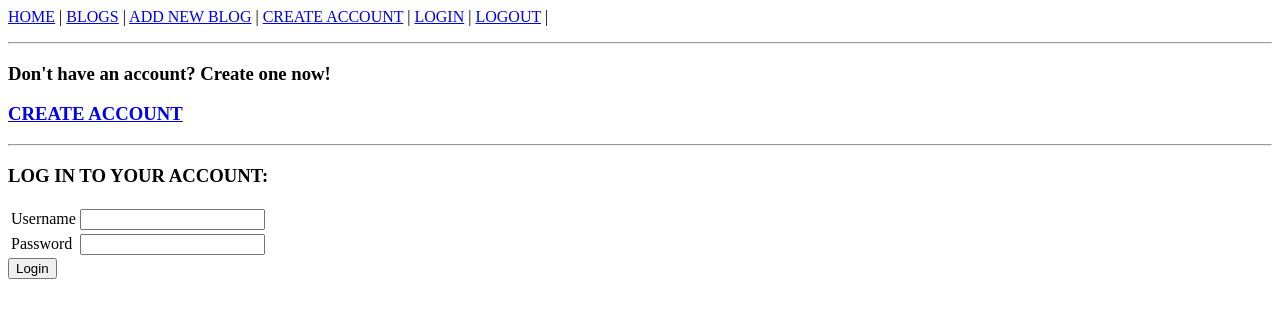
After one commit to jdecota/blogz, a Flask app: page /login in a window 1280 px wide. The commit adds this page. Shown: the top 318 px of the page. Run offline with Flask 2, Linux system fonts and the light colour scheme.

Commit message:
COMPLETE!

```diff
--- a/main.py
+++ b/main.py
@@ -1,50 +1,142 @@
-from flask import Flask, request, redirect, render_template, flash
+from flask import Flask, request, redirect, render_template, flash, session
 from flask_sqlalchemy import SQLAlchemy
-import jinja2
 
 app = Flask(__name__)
 app.config['DEBUG'] = True
-app.config['SQLALCHEMY_DATABASE_URI'] = 'mysql+pymysql://build-a-blog:deco2545@localhost:8889/build-a-blog'
+app.config['SQLALCHEMY_DATABASE_URI'] = 'mysql+pymysql://blogz:deco2545@localhost:8889/blogz'
 app.config['SQLALCHEMY_ECHO'] = True
 
 db = SQLAlchemy(app)
-app.secret_key='424323478'
-class blog(db.Model):
+app.secret_key='424323gfdgf'
+
+class Blog(db.Model):
 
     id = db.Column(db.Integer, primary_key=True)
     title = db.Column(db.String(100))
     body = db.Column(db.String(200))
+    owner_id = db.Column(db.Integer, db.ForeignKey('user.id'))
 
-    def __init__ (self, title, body):
+
+    def __init__ (self, title, body, owner):
         self.title = title
         self.body = body
+        self.owner = owner
+
+class User(db.Model):
+    id = db.Column(db.Integer, primary_key=True)
+    username = db.Column(db.String(120), unique=True)
+    password = db.Column(db.String(120))
+    blogs = db.relationship('Blog', backref='owner')
+
+    def __init__ (self, username, password):
+        self.username = username
+        self.password = password
+
+@app.before_request
+def require_login():
+    allowed_routes = ['login','signup','blog']
+    if request.endpoint not in allowed_routes and "username" not in session:    #if email KEY is not in session dictionary
+        return redirect('/login')
+
+@app.route('/')
+def index():
+        users = User.query.all()
+        return render_template('index.html', users=users)
+
+@app.route('/login', methods=['POST','GET'])
+def login():
+    if request.method == 'POST':
+        username = request.form['username']
+        password = request.form['password']
+        user = User.query.filter_by(username=username).first()
+
+        if user and user.password == password:
+            session['username'] = username
+            flash('Logged in')
+            return redirect('/newpost')
+
+        else:
+            flash('INCORRECT USERNAME OR PASSWORD')
+
+    return render_template('login.html')
+
+@app.route('/signup', methods=['POST','GET'])
+def signup():
+    if request.method == 'POST':
+        username = request.form['username']
+        password = request.form['password']
+        verify = request.form['verify']
+
+        existing_user = User.query.filter_by(username=username).first()
+
+        if (username.strip() == ''
+            or password.strip() == ''
+            or verify.strip() == ''):
+            flash('ONE OR MORE FIELDS ARE INVALID')
+
+        if password != verify:
+            flash('PASSWORDS DO NOT MATCH')
+
+        if len(username) < 3:
+            flash('INVALID USERNAME')
+
+        if len(password) < 3:
+            flash('INVALID PASSWORD')
+
+        if existing_user:
+            flash("USERNAME ALREADY EXISTS")
+
+        if not existing_user:
+            new_user = User(username,password)
+            db.session.add(new_user)
+            db.session.commit()
+            session['username'] = username
+            return redirect('/signup')
+
+    return render_template('signup.html')
 
 @app.route('/blog')
-def blog_list():
+def blog():
     if request.args.get('id'):
         blog_id = int(request.args.get('id'))
-        single_id = blog.query.get(blog_id)
-        return render_template('Blog-single.html', blog=single_id )
-    blogs = blog.query.all()
+        single_id = Blog.query.get(blog_id)
+        return render_template('Blog-single.html', blog=single_id)
+
+    blogs = Blog.query.all()
     return render_template('blog.html',blogs=blogs)
 
-def redirect_blog():
-    return redirect ('/')
+@app.route('/singleuser')
+def singleuser():
+    if request.method == 'GET':
+        user_id = int(request.args.get('id'))
+        user = User.query.filter_by(id=user_id).first()
+        blogs = Blog.query.filter_by(owner_id=user_id)
+
+        return render_template('singleUser.html', blogs=blogs, user=user)
 
 @app.route('/newpost', methods=['GET','POST'])
-def new_post():
+def newpost():
 
     if request.method == 'POST':
         title = request.form['blog_title']
         body = request.form['blog_body']
+        owner = User.query.filter_by(username=session['username']).first()
+
         if body and title:
-            new_post = blog(title,body)
+            new_post = Blog(title,body,owner)
             db.session.add(new_post)
             db.session.commit()
             return redirect ('/blog?id='+str(new_post.id))
-        if not body and not title:
+
+        if not body or not title:
             flash("Text Required In All Fields")
     return render_template('newpost.html')
 
+@app.route('/logout')
+def logout():
+    del session['username']
+    flash('Successfully Logged Out')
+    return redirect ('/login')
+
 if __name__ == '__main__':
     app.run()
--- a/templates/base.html
+++ b/templates/base.html
@@ -12,8 +12,12 @@
 
 <body>
     <nav>
-        <a href="/blog">Main Page</a> |
-        <a href="/newpost">Add New Blog</a> |
+        <a href="/">HOME</a>     |
+        <a href="/blog">BLOGS</a>     |
+        <a href="/newpost">ADD NEW BLOG</a>     |
+        <a href="/signup">CREATE ACCOUNT</a>     |
+        <a href="/login">LOGIN</a>     |
+        <a href="/logout">LOGOUT</a>     |
     <!--display: block;-->
     </nav>
 
--- a/templates/blog.html
+++ b/templates/blog.html
@@ -3,12 +3,13 @@
 <title>Blog</title>
 
 {% block content %}
-    <h1>Welcome to our Blog!</h1>
+    <h1>Enjoy our Blogs!</h1>
     <hr />
     {% for blog in blogs %}
         <ul>
             <li><h4><a href= '/blog?id={{blog.id}}'>{{blog.title}}</a></h4></li>
             <p><h5>{{blog.body}}</h5></p>
+            <p>Written By: <a href= '/singleuser?id={{blog.owner_id}}'>{{blog.owner.username}} </a></p>
         </ul>
     <hr />
     {% endfor %}
--- /dev/null
+++ b/templates/login.html
@@ -0,0 +1,28 @@
+{% extends "base.html" %}
+
+
+{% block content %}
+<hr />
+<h3>Don't have an account?  Create one now!</h3>
+<p><h3><a href="/signup">CREATE ACCOUNT</a><h3></p>
+
+<hr />
+<p><h3>LOG IN TO YOUR ACCOUNT:</h3></p>
+<form action="/login" method="post">
+    <table>
+        <tr>
+            <td><label for="username">Username</label></td>
+            <td>
+                <input name="username" type="text">
+            </td>
+        </tr>
+        <tr>
+            <td><label for="password">Password</label></td>
+            <td>
+                <input name="password" type="password">
+            </td>
+        </tr>
+    </table>
+    <input type="submit" value="Login">
+</form>
+{% endblock %}
```
Also changed, not shown: templates/Blog-single.html (+5 -13 lines), templates/index.html (added, +15 -0 lines), templates/signup.html (added, +27 -0 lines), templates/singleUser.html (added, +18 -0 lines), styles.css (deleted), 1 other file.
